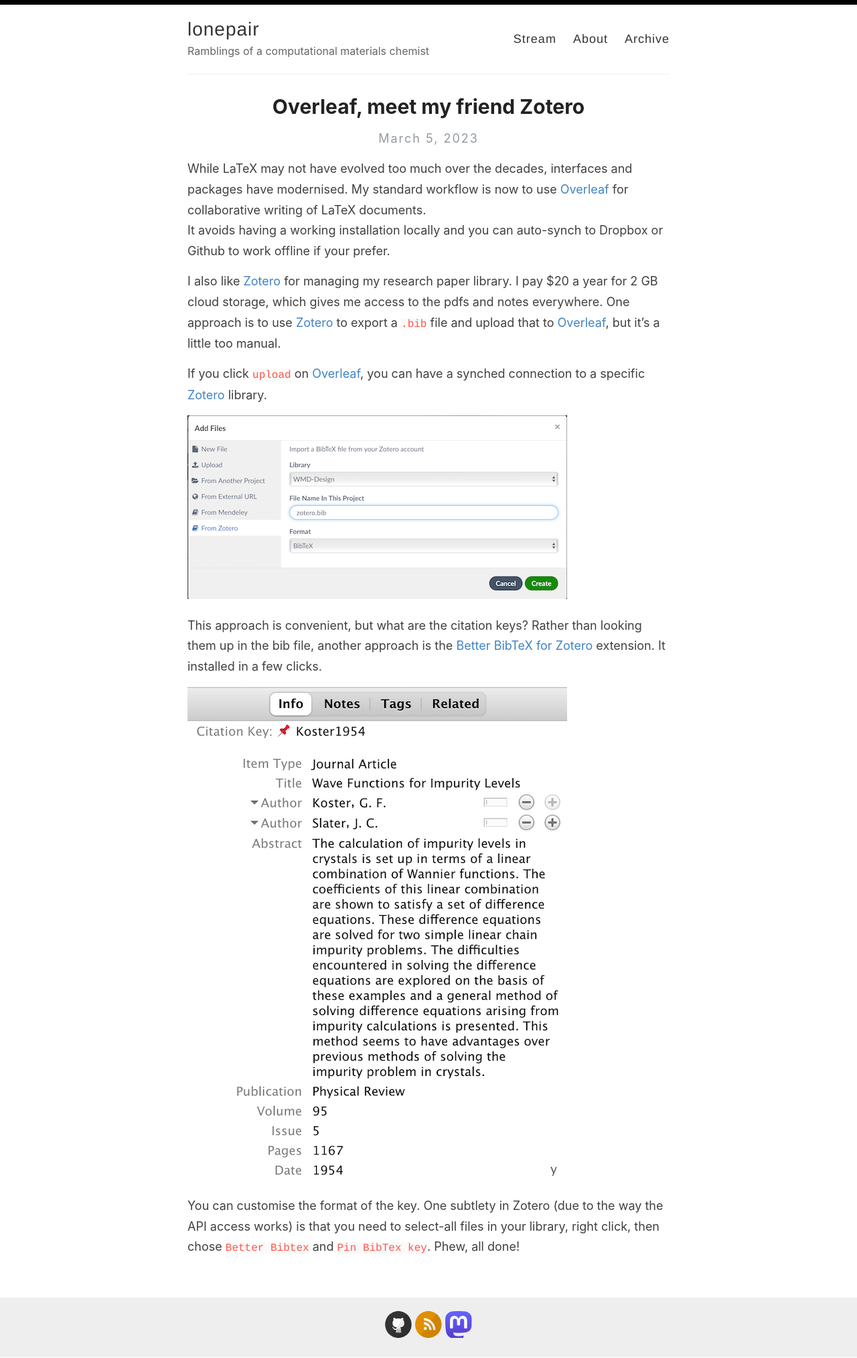
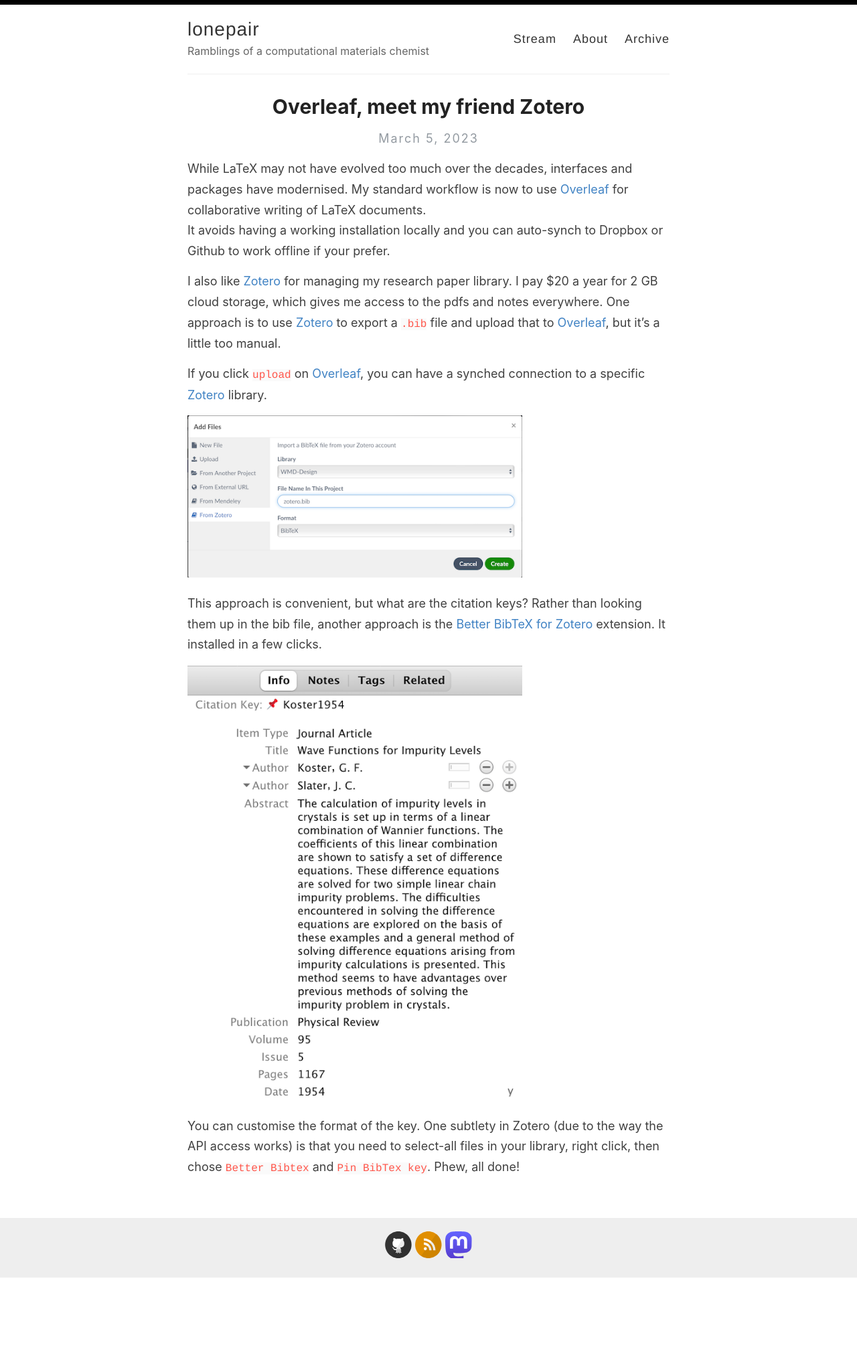
Before and after one commit to aronwalsh/aronwalsh.github.io, a Jekyll site: the page built from _posts/2023-03-05-zotero.md, in a window 1280 px wide. Shown: the whole page at 67% size. Built offline with Jekyll 4.4.1, drawn with Linux system fonts in a browser that asks for light colours; comment, search, counter and statistics services are not loaded; after the commit the page ends 1908 px from its top, so only the background shows below that.

Commit message:
Update 2023-03-05-zotero.md

```diff
--- a/_posts/2023-03-05-zotero.md
+++ b/_posts/2023-03-05-zotero.md
@@ -14,13 +14,13 @@
 If you click `upload` on [Overleaf](https://www.overleaf.com), you can have a synched connection to a specific [Zotero](https://www.zotero.org) library.
 
 <p align="center">
-<figure class="wp-block-image aligncenter"><img src="{{ site.baseurl }}/assets/2023/zotero.png" alt="zotero" /></figure>
+<figure class="wp-block-image aligncenter"><img src="{{ site.baseurl }}/assets/2023/zotero.png" alt="zotero" width="500" /></figure>
 </p>
 
 This approach is convenient, but what are the citation keys? Rather than looking them up in the bib file, another approach is the [Better BibTeX for Zotero](https://retorque.re/zotero-better-bibtex/installation/) extension. It installed in a few clicks.
 
 <p align="center">
-<figure class="wp-block-image aligncenter"><img src="{{ site.baseurl }}/assets/2023/key.png" alt="key" /></figure>
+<figure class="wp-block-image aligncenter"><img src="{{ site.baseurl }}/assets/2023/key.png" alt="key" width="500" /></figure>
 </p>
 
 You can customise the format of the key. One subtlety in Zotero (due to the way the API access works) is that you need to select-all files in your library, right click, then chose `Better Bibtex` and `Pin BibTex key`. Phew, all done!
```
